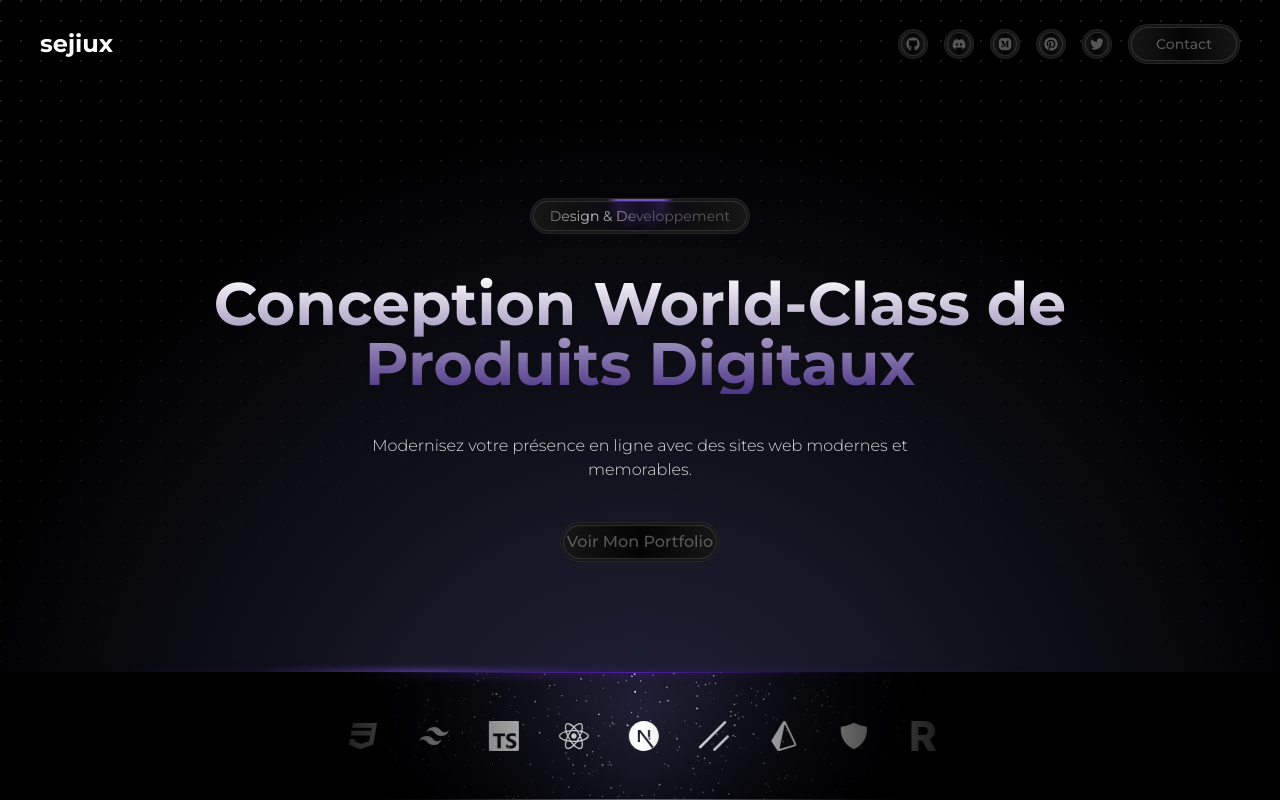
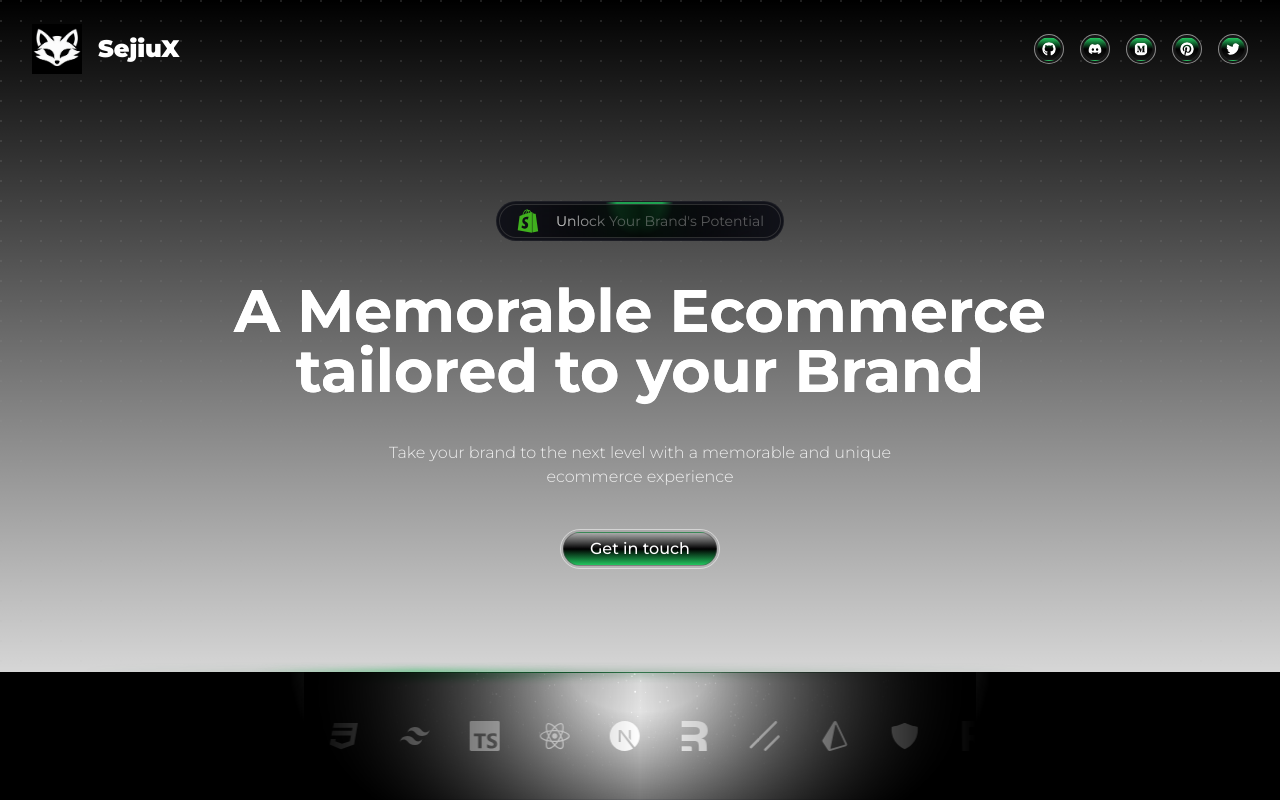
Before and after one commit to sejiux/sejiux-porfolio, a Next.js app: page / in a window 1280 px wide. Built offline with nearby package versions, Linux system fonts and the light colour scheme.

Commit message:
I change style

```diff
--- a/app/works/page.tsx
+++ /dev/null
@@ -1,11 +0,0 @@
-import WorksPage from "@/components/Works";
-import { worksData } from "@/data/works";
-import { Suspense } from "react";
-
-export default function Works () {
-  return (
-    <Suspense>
-      <WorksPage works={worksData} />
-    </Suspense>
-  );
-}
--- a/components/Header.tsx
+++ b/components/Header.tsx
@@ -4,13 +4,13 @@ import { Button } from "@/components/ui/moving-border";
 import { cn } from "@/lib/utils";
 import NavBar from "./NavBar";
 import MarqueeStack from "./MarqueeStack";
-import RadialGradient from "./ui/radial-gradient";
 import Link from "next/link";
 // eslint-disable-next-line import/no-named-as-default
 import DotPattern from "./ui/dot-pattern";
 import { useState } from "react";
 import { usePathname } from 'next/navigation';
 import ModalMenu from "./ModalMenu";
+import { FaShopify } from "react-icons/fa6";
 
 const HeaderPage = () => {
   const [isMenuOpen, setIsMenuOpen] = useState(false);
@@ -21,11 +21,11 @@ const HeaderPage = () => {
       <NavBar isMenuOpen={isMenuOpen} setIsMenuOpen={setIsMenuOpen} />
       <div className={cn("px-6", "xl:px-10", "2xl:px-14")}>
         <div className={cn("flex flex-col justify-center items-center text-center flex-grow")}>
-          <div className={cn("text-center space-y-10", "lg:max-w-4xl lg:mx-auto lg:space-y-10", "xl:max-w-5xl", "2xl:max-w-[1800px] 2xl:space-y-14")}>
+          <div className={cn("text-center space-y-10", "lg:max-w-4xl lg:mx-auto lg:space-y-10", "xl:max-w-6xl", "2xl:max-w-[1800px] 2xl:space-y-14")}>
             <div className="z-10 flex items-center justify-center">
               <div
                 className={cn(
-                  "group rounded-full border text-base text-white transition-all ease-in hover:cursor-pointer border-white/5 bg-neutral-900 hover:bg-neutral-800",
+                  "group rounded-full border text-base text-white transition-all ease-in hover:cursor-pointer border-white/5 bg-[#111219] hover:bg-neutral-800",
                 )}
               >
                 <Button
@@ -33,18 +33,18 @@ const HeaderPage = () => {
                 >
                   <AnimatedShinyText
                     className={cn(
-                      "inline-flex items-center justify-center px-4 py-1 transition ease-out hover:duration-300 hover:text-neutral-400",
+                      "inline-flex items-center justify-center px-4 py-1 transition ease-out hover:duration-300 hover:text-neutral-400 gap-4",
                       "text-sm",
                       "md:text-sm",
                       "2xl:text-lg"
                     )}>
-                    Design & Developpement
+                    <FaShopify className="text-[#40B01E] text-2xl" /> Unlock Your Brand's Potential
                   </AnimatedShinyText>
                 </Button>
               </div>
             </div>
-            <h1 className={cn("text-[35px] px-2 leading-tight font-bold", "lg:px-0 lg:text-6xl", "xl:text-[75px] xl:leading-[1.12]", "2xl:text-[100px]", "pointer-events-none whitespace-pre-wrap bg-gradient-to-b bg-clip-text text-center text-transparent from-white to-violet-500/50")}>Conception World-Class de Produits Digitaux</h1>
-            <p className={cn("text-base font-light w-full px-4", "lg:px-0 lg:max-w-xl lg:mx-auto text-white/85", "xl:text-lg xl:leading-relaxed", "2xl:text-xl 2xl:max-w-4xl")}>Modernisez votre présence en ligne avec des sites web modernes et memorables.</p>
+            <h1 className={cn("text-[35px] px-2 leading-tight font-bold", "lg:px-0 lg:text-6xl", "xl:text-[75px] xl:leading-[1.12]", "2xl:text-[100px]", "pointer-events-none whitespace-pre-wrap bg-white bg-clip-text text-center")}>A Memorable Ecommerce tailored to your Brand</h1>
+            <p className={cn("text-base font-light w-full px-4", "lg:px-0 lg:max-w-xl lg:mx-auto text-white/85", "xl:text-lg xl:leading-relaxed", "2xl:text-xl 2xl:max-w-4xl")}>Take your brand to the next level with a memorable and unique ecommerce experience</p>
             <div className="cursor-pointer z-10 h-full text-center font-medium">
               <div className={cn(
                 "w-52 h-12 mx-auto",
@@ -52,13 +52,14 @@ const HeaderPage = () => {
                 "xl:*:text-lg xl:w-60 xl:h-14 p-[2px]",
                 "*:2xl:text-2xl 2xl:w-64 2xl:h-20",
                 "*:transition ease-out *:hover:duration-300 *:hover:text-white border rounded-full",
-                "transition-all ease-in border-white/5 bg-neutral-900 hover:bg-neutral-800"
+                "transition-all ease-in border-white/50 bg-transparent"
               )}>
-                <Link href="/works" prefetch={true} className={cn(
-                  "text-neutral-400/50",
-                  "bg-gradient-to-r from-transparent via-black/80 via-50% to-transparent border border-neutral-600/50 backdrop-blur-xl flex items-center justify-center w-full h-full text-base antialiased rounded-full",
+                <Link href="mailto:im.sejiux@gmail.com" prefetch={true} className={cn(
+                  "text-white",
+                  "bg-gradient-to-b from-transparent via-black via-50% to-green-500 border border-neutral-600/50 backdrop-blur-xl flex items-center justify-center w-full h-full text-base antialiased rounded-full",
+                  "hover:bg-gradient-t hover:from-green-500 hover:via-50% hover:via-black hover:to-transparent"
                 )}>
-                Voir Mon Portfolio
+                Get in touch
                 </Link>
               </div>
             </div>
@@ -84,13 +85,13 @@ const HeaderPage = () => {
             "[mask-image:linear-gradient(to_bottom_right,black,transparent,transparent)] -z-10 opacity-35",
           )}
         />
-        <div className={cn("hidden", "md:block")}>
+        {/* <div className={cn("hidden", "md:block")}>
           <RadialGradient className="-z-50"/>
         </div>
         <div>
           <RadialGradient size={180} className="opacity-50 md:hidden -z-50" />
           <RadialGradient size={170} className="md:hidden -z-50"/>
-        </div>
+        </div> */}
       </div>
 
       <MarqueeStack />
--- a/components/MarqueeStack.tsx
+++ b/components/MarqueeStack.tsx
@@ -9,10 +9,10 @@ const MarqueeStack = () => {
   return (
     <div className={cn("relative mx-auto w-full h-[80px] z-10", "lg:h-32", "xl:h-24", "2xl:h-32")}>
       <div>
-        <div className={cn("absolute inset-x-10 top-0 bg-gradient-to-r from-transparent via-violet-800 to-transparent h-[2px] w-3/4 blur-sm", "lg:inset-x-20", "2xl:inset-x-28")}/>
-        <div className={cn("absolute inset-x-10 top-0 bg-gradient-to-r from-transparent via-violet-800 to-transparent h-px w-3/4", "lg:inset-x-20", "2xl:inset-x-28")} />
-        <div className={cn("absolute inset-x-[160px] top-0 bg-gradient-to-r from-transparent via-violet-500 to-transparent h-[5px] w-1/4 blur-sm", "lg:inset-x-64", "xl:inset-x-[700px]", "2xl:inset-x-[900px]")} />
-        <div className={cn("absolute inset-x-[160px] top-0 bg-gradient-to-r from-transparent via-violet-500 to-transparent h-px w-1/4", "lg:inset-x-64", "xl:inset-x-[700px]", "2xl:inset-x-[900px]")} />
+        <div className={cn("absolute inset-x-10 top-0 bg-gradient-to-r from-transparent via-green-800 to-transparent h-[2px] w-3/4 blur-sm", "lg:inset-x-20", "2xl:inset-x-28")}/>
+        <div className={cn("absolute inset-x-10 top-0 bg-gradient-to-r from-transparent via-green-800 to-transparent h-px w-3/4", "lg:inset-x-20", "2xl:inset-x-28")} />
+        <div className={cn("absolute inset-x-[160px] top-0 bg-gradient-to-r from-transparent via-green-500 to-transparent h-[5px] w-1/4 blur-sm", "lg:inset-x-64", "xl:inset-x-[700px]", "2xl:inset-x-[900px]")} />
+        <div className={cn("absolute inset-x-[160px] top-0 bg-gradient-to-r from-transparent via-green-500 to-transparent h-px w-1/4", "lg:inset-x-64", "xl:inset-x-[700px]", "2xl:inset-x-[900px]")} />
       </div>
 
       <div className="flex flex-col justify-center items-center w-full h-full border-b">
@@ -44,10 +44,10 @@ const MarqueeStack = () => {
         <div className={cn("absolute inset-0 w-full h-full bg-black [mask-image:radial-gradient(350px_200px_at_top,transparent_20%,black)]", "2xl:[mask-image:radial-gradient(450px_400px_at_top,transparent_20%,black)]")} />
       </div>
       {/* <div>
-          <div className="absolute inset-x-20 bottom-0 bg-gradient-to-r from-transparent via-violet-800 to-transparent h-[2px] w-3/4 blur-sm" />
-          <div className="absolute inset-x-20 bottom-0 bg-gradient-to-r from-transparent via-violet-800 to-transparent h-px w-3/4" />
-          <div className="absolute lg:inset-x-64 xl:inset-x-[450px] bottom-0 bg-gradient-to-r from-transparent via-violet-500 to-transparent h-[5px] w-1/4 blur-sm" />
-          <div className="absolute lg:inset-x-64 xl:inset-x-[450px] bottom-0 bg-gradient-to-r from-transparent via-violet-500 to-transparent h-px w-1/4" />
+          <div className="absolute inset-x-20 bottom-0 bg-gradient-to-r from-transparent via-green-800 to-transparent h-[2px] w-3/4 blur-sm" />
+          <div className="absolute inset-x-20 bottom-0 bg-gradient-to-r from-transparent via-green-800 to-transparent h-px w-3/4" />
+          <div className="absolute lg:inset-x-64 xl:inset-x-[450px] bottom-0 bg-gradient-to-r from-transparent via-green-500 to-transparent h-[5px] w-1/4 blur-sm" />
+          <div className="absolute lg:inset-x-64 xl:inset-x-[450px] bottom-0 bg-gradient-to-r from-transparent via-green-500 to-transparent h-px w-1/4" />
         </div> */}
     </div>
   );
--- a/components/ModalMenu.tsx
+++ b/components/ModalMenu.tsx
@@ -31,7 +31,7 @@ const ModalMenu = ({isMenuOpen, setIsMenuOpen, pathname}: ModalMenuProps) => {
             <div className="space-y-4 flex flex-col">
               {linksData.map((data, index) => (
                 <Link key={index} href={data.link} className={cn(
-                  "text-4xl font-semibold font-montserrat p-2",
+                  "text-5xl font-bold font-montserrat p-2",
                   pathname === data.link ? "text-white" : "text-neutral-400/50"
                 )}>
                   {data.label}
@@ -51,8 +51,9 @@ const ModalMenu = ({isMenuOpen, setIsMenuOpen, pathname}: ModalMenuProps) => {
                   "transition-all ease-in border-white/5 bg-neutral-900 hover:bg-neutral-800"
                 )}>
                   <data.icon className={cn(
-                    "text-neutral-400/50",
-                    "bg-gradient-to-r p-1 from-transparent via-black/80 via-50% to-transparent border border-neutral-600/50 backdrop-blur-xl flex items-center justify-center w-full h-full text-2xl antialiased rounded-full"
+                    "text-white",
+                    "bg-gradient-to-t from-transparent via-black via-50% to-green-500 p-1 hover:text-green-500 border border-white/5 backdrop-blur-xl flex items-center justify-center w-full h-full text-2xl antialiased rounded-full",
+                    "hover:bg-gradient-b hover:from-green-500 hover:via-50% hover:via-black hover:to-transparent"
                   )} />
                 </Link>
               ))}
--- a/components/NavBar.tsx
+++ b/components/NavBar.tsx
@@ -3,8 +3,11 @@ import React, { Dispatch, SetStateAction } from 'react';
 import { socialsData } from "@/data/works";
 import { cn } from "@/lib/utils";
 import Link from "next/link";
-import { TbMenu } from "react-icons/tb";
-import { IoCloseOutline } from "react-icons/io5";
+import { TbMenuOrder } from "react-icons/tb";
+
+import Image from 'next/image';
+import Logo from "@/public/images/Logo.png";
+import { GiNinjaStar } from "react-icons/gi";
 
 interface NavBarProps {
   isMenuOpen: boolean;
@@ -12,16 +15,17 @@ interface NavBarProps {
 }
 const NavBar = ({isMenuOpen, setIsMenuOpen}: NavBarProps) => {
   return (
-    <nav className={cn("w-full p-6 z-50", "px-10", "2xl:py-10")}>
+    <nav className={cn("w-full p-6 z-50", "px-8", "2xl:py-10")}>
       <div className={cn("flex justify-between items-center")}>
-        <Link href="/">
-          <p className={cn('font-bold text-2xl')}>sejiux</p>
+        <Link href="/" className='flex gap-4 items-center'>
+          <Image src={Logo} alt="Logo of SejiuX" width={50} height={50} />
+          <p className={cn('font-black font-montserrat text-2xl hidden lg:block')}>SejiuX</p>
         </Link>
         <button
           className={cn("text-3xl", "lg:hidden")}
           onClick={() => setIsMenuOpen(!isMenuOpen)}
         >
-          {isMenuOpen ? <IoCloseOutline /> : <TbMenu />}
+          {isMenuOpen ? <GiNinjaStar /> : <TbMenuOrder />}
         </button>
         <div className={cn("hidden", "lg:flex lg:items-center lg:gap-4", "2xl:gap-6")}>
           {socialsData.map((data, index) => (
@@ -29,32 +33,17 @@ const NavBar = ({isMenuOpen, setIsMenuOpen}: NavBarProps) => {
               "p-[2px]",
               "2xl:p-[4px]",
               "*:transition ease-out *:hover:duration-300 *:hover:text-white border rounded-full",
-              "transition-all ease-in border-white/5 bg-neutral-900 hover:bg-neutral-800"
+              "transition-all ease-in border-white/50 bg-neutral-900 hover:bg-neutral-800"
             )}>
               <data.icon className={cn(
-                "text-neutral-400/50",
-                "xl:text-xl",
+                "text-white",
+                "xl:text-2xl",
                 "2xl:text-3xl",
-                "bg-gradient-to-r p-1 from-transparent via-black/80 via-50% to-transparent border border-neutral-600/50 backdrop-blur-xl flex items-center justify-center w-full h-full text-sm antialiased rounded-full"
+                "bg-gradient-to-t from-transparent via-black via-50% to-green-500 p-1 hover:text-green-500 border border-white/5 backdrop-blur-xl flex items-center justify-center w-full h-full text-sm antialiased rounded-full",
+                "hover:bg-gradient-b hover:from-green-500 hover:via-50% hover:via-black hover:to-transparent"
               )} />
             </Link>
           ))}
-          <div className="cursor-pointer z-10 h-full text-center font-medium">
-            <div className={cn(
-              "w-28 h-10 mx-auto",
-              "xl:*:text-sm xl:w-28 xl:h-10 p-[2px]",
-              "*:2xl:text-xl 2xl:w-48 2xl:h-14",
-              "*:transition ease-out *:hover:duration-300 *:hover:text-white border rounded-full",
-              "transition-all ease-in border-white/5 bg-neutral-900 hover:bg-neutral-800"
-            )}>
-              <Link href="mailto:slmrsv.bz@gmail.com" className={cn(
-                "text-neutral-400/50",
-                "bg-gradient-to-r from-transparent via-black/80 via-50% to-transparent border border-neutral-600/50 backdrop-blur-xl flex items-center justify-center w-full h-full text-sm antialiased rounded-full"
-              )}>
-                Contact
-              </Link>
-            </div>
-          </div>
         </div>
       </div>
     </nav>
--- a/components/ui/moving-border.tsx
+++ b/components/ui/moving-border.tsx
@@ -46,7 +46,7 @@ export function Button({
         <MovingBorder duration={duration} rx="30%" ry="30%">
           <div
             className={cn(
-              "h-20 w-20 opacity-[0.8] bg-[radial-gradient(var(--violet-500)_40%,transparent_60%)]",
+              "h-20 w-20 opacity-[0.8] bg-[radial-gradient(var(--green-500)_40%,transparent_60%)]",
               borderClassName
             )}
           />
--- a/data/works.ts
+++ b/data/works.ts
@@ -7,7 +7,7 @@ import Revamapp from "../public/images/revamapp.png";
 import Metawaste1 from "../public/images/metawaste1.png";
 
 import { FaGithub, FaDiscord, FaMedium, FaTwitter, FaHtml5, FaCss3, FaReact, FaFigma, FaPinterest } from "react-icons/fa";
-import { SiTypescript, SiNextdotjs, SiZod, SiPrisma, SiBlender, SiGreensock, SiGit, SiFramer, SiReactquery, SiResend, SiReacthookform, SiTailwindcss, SiShadcnui, SiShopify, SiVercel, SiGithub } from "react-icons/si";
+import { SiRemix, SiTypescript, SiNextdotjs, SiZod, SiPrisma, SiBlender, SiGreensock, SiGit, SiFramer, SiReactquery, SiResend, SiReacthookform, SiTailwindcss, SiShadcnui, SiShopify, SiVercel, SiGithub } from "react-icons/si";
 import ReactEmail from "@/components/icons/ReactEmail";
 import { RiBearSmileLine } from "react-icons/ri";
 import { IoShield } from "react-icons/io5";
@@ -127,6 +127,11 @@ export const stacksData = [
     link: "https://nextjs.org/"
   },
   {
+    icon: SiRemix,
+    name: "Remix",
+    link: "https://remix.run/"
+  },
+  {
     icon: SiShadcnui,
     name: "ShadcnUi",
     link: "https://ui.shadcn.com/"
```
Also changed, not shown: public/images/Logo.png (added), 1 other file (tests, documents, lock files or other folders).
